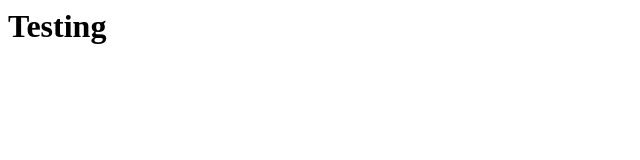
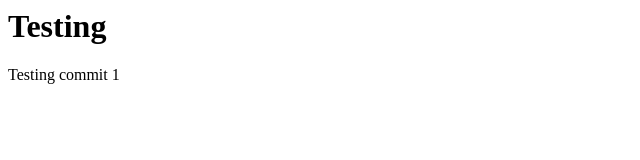
Before and after one commit to HonzaMikula/GitReviews-QA, a plain HTML site: page index.html in a window 1280 px wide. Shown: the whole page, without its empty margins (0-640 px from the left). Drawn offline with Linux system fonts and the light colour scheme.

Commit message:
Fix #113114193

```diff
--- a/index.html
+++ b/index.html
@@ -4,5 +4,6 @@
   </head>
   <body>
     <h1>Testing</h1>
+    <p>Testing commit 1</p>
   </body>
 </html>
```
